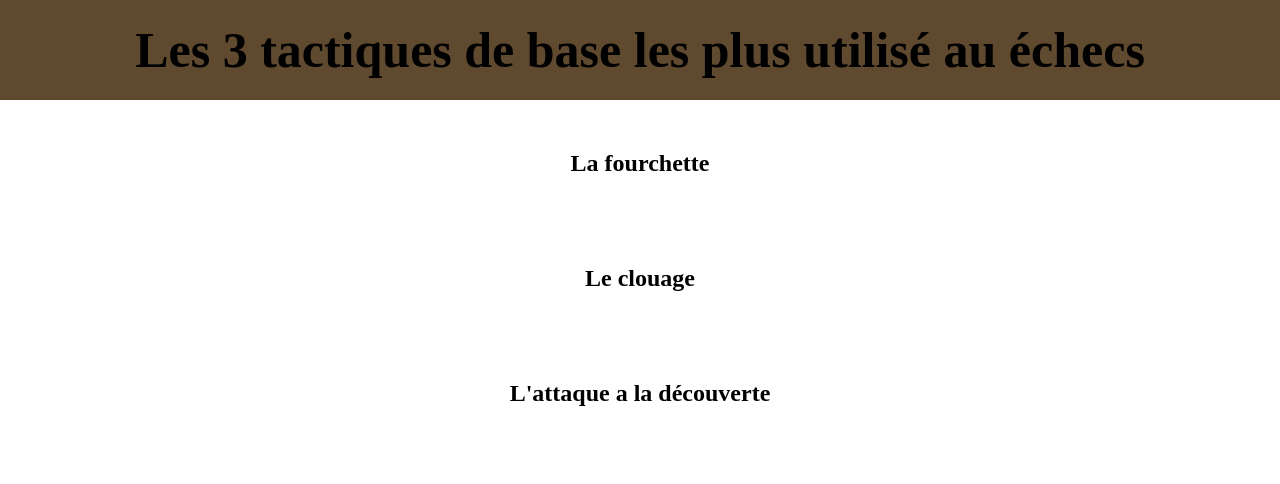
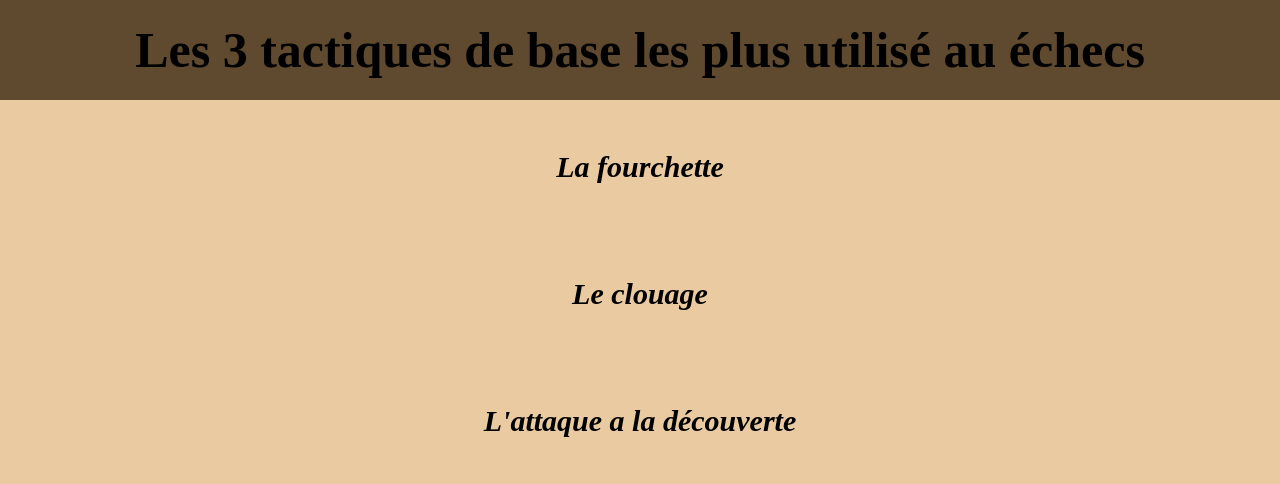
Before and after one commit to Clansou/exo_bonus, a plain HTML site: page index.html in a window 1280 px wide. Drawn offline with Linux system fonts and the light colour scheme.

Commit message:
:art: Update Style du site

```diff
--- a/index.css
+++ b/index.css
@@ -2,6 +2,7 @@ body{
     width: 100%;
     height: 100%;
     margin: 0;
+    background-color:rgb(234, 202, 161);
 }
 header{
     height: 100px;
@@ -14,10 +15,13 @@ header{
 h1{
     margin: auto;
     vertical-align: middle;
+
 }
 div{
     margin: 50px 20%;
 }
 h2{
     text-align: center;
+    font-style: italic;
+    font-size: 30px;
 }
```
